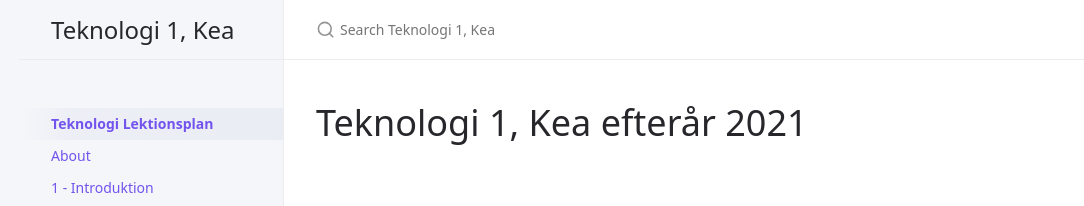
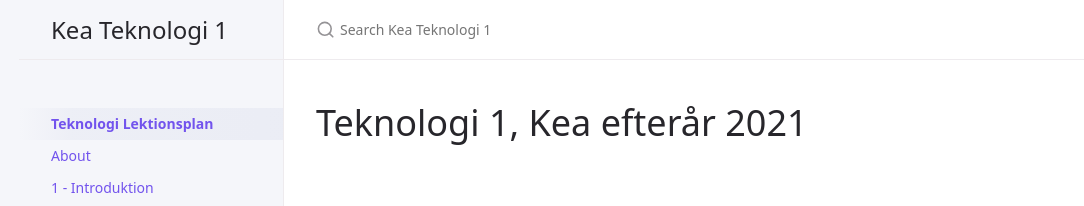
Before and after one commit to techkea/a2021, a Jekyll site: the page built from index.md, in a window 1280 px wide. Shown: the top 206 px of the page, without its empty margins (88-1172 px from the left). Built offline with Jekyll 4.4.1, drawn with Linux system fonts in a browser that asks for light colours.

```diff
--- a/_config.yml
+++ b/_config.yml
@@ -13,7 +13,7 @@
 # you will see them accessed via {{ site.title }}, {{ site.github_repo }}, and so on.
 # You can create any custom variable you would like, and they will be accessible
 # in the templates via {{ site.myvariable }}.
-title: Teknologi 1, Kea
+title: Kea Teknologi 1
 description: Teknologi 1 CS Kea semesterplan og materiale
 baseurl: "/a2021" # the subpath of your site, e.g. /blog
 url: "https://techkea.github.io/" # the base hostname & protocol for your site, e.g. http://example.com
```
